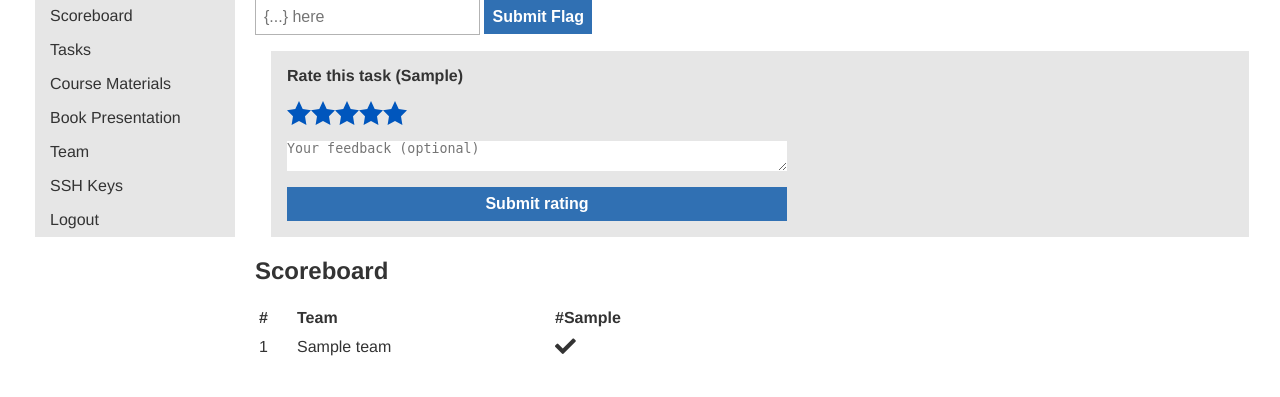
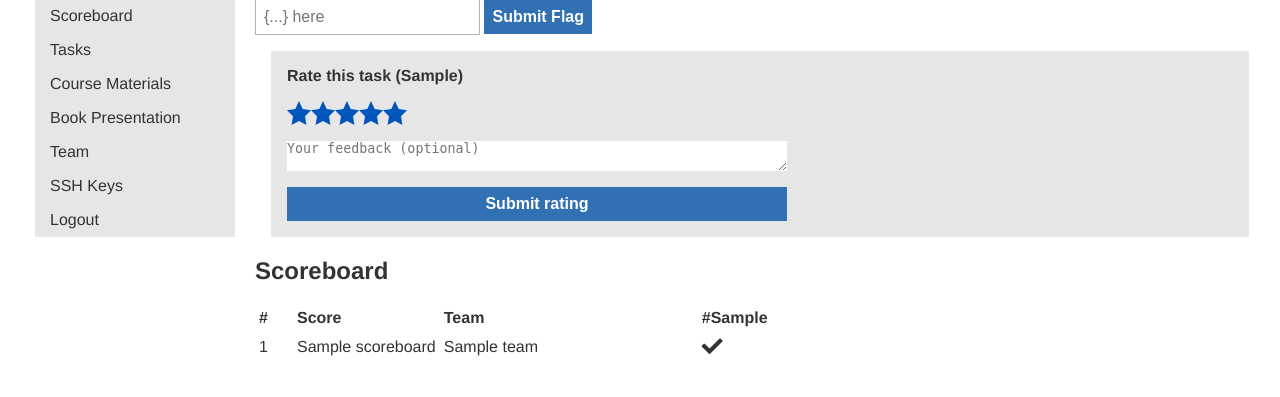
Before and after one commit to tum-itsec/scoreboard, a Python web app: template templates/scoreboard.html in a window 1280 px wide. Shown: the part 114-511 px from the top of the page. Run offline with Jinja, Linux system fonts and the light colour scheme; the template is opened without the code that fills it: most values are stand-ins (such as "Sample title", 1, 10 or a date in 2020).

Commit message:
added Score column to /scoreboard

```diff
--- a/static/style.css
+++ b/static/style.css
@@ -133,7 +133,7 @@ main {
 	min-width: 30px;
 }
 
-#scoreboard thead th:nth-child(2) {
+#scoreboard thead th:nth-child(3) {
 	min-width: 250px;
 }
 
--- a/templates/scoreboard.html
+++ b/templates/scoreboard.html
@@ -39,6 +39,7 @@
 		<thead>
         <tr>
             <th>#</th>
+            <th>Score</th>
             <th>Team</th>
         {% for t in tasks %}
             <th>#{{t['task_short']}}</th>
@@ -48,6 +49,7 @@
 {% for r in scoreboard %}
 <tr>
 	<td>{{loop.index}}</td>
+    <td>{{r[2]}}</td>
 	<td>
 	{% if show_names %}
 	<a href="/teaminfo/{{r[0]}}">{{ teams[r[0]]["teamname"] }}</a>
```
Also changed, not shown: app.py (+7 -4 lines).
